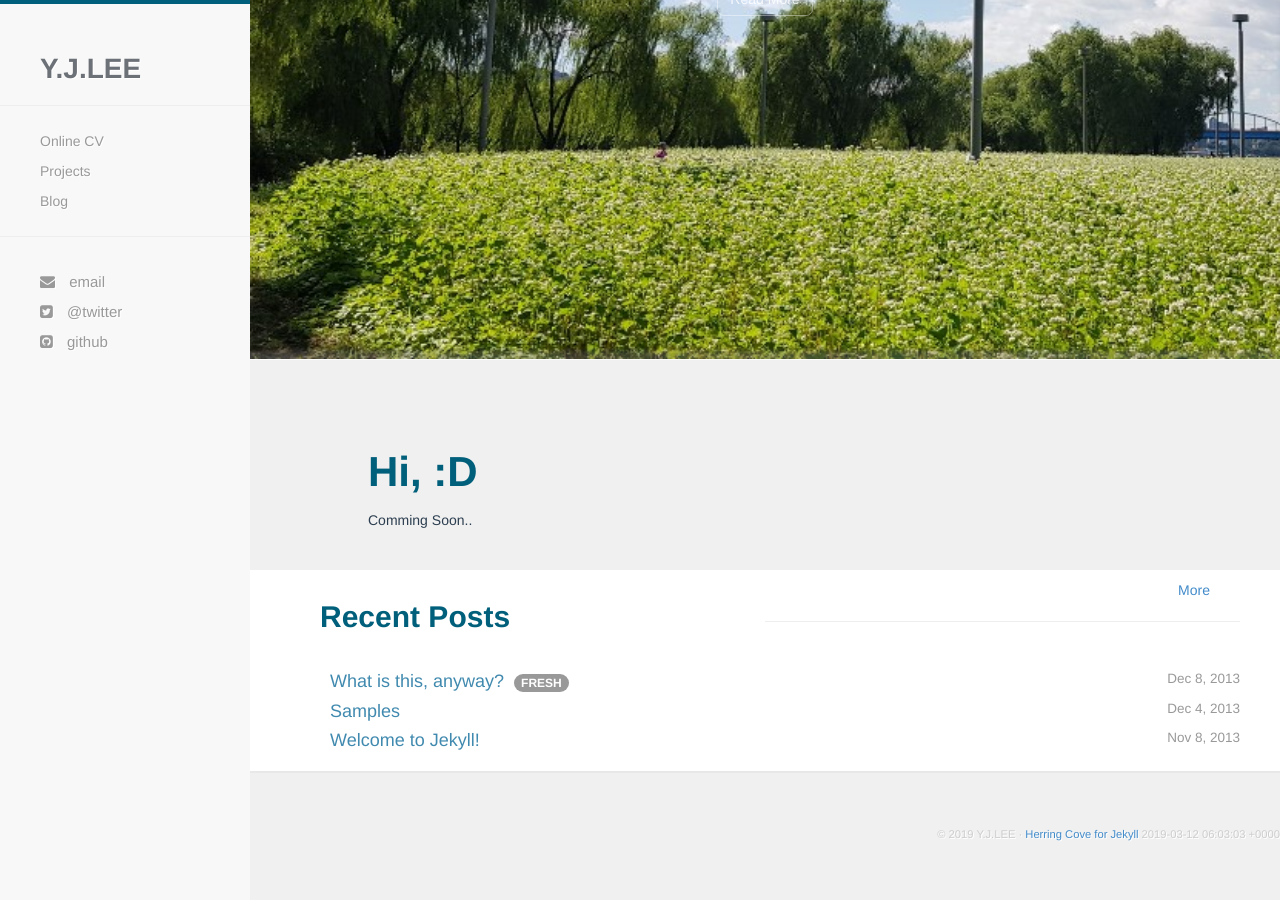
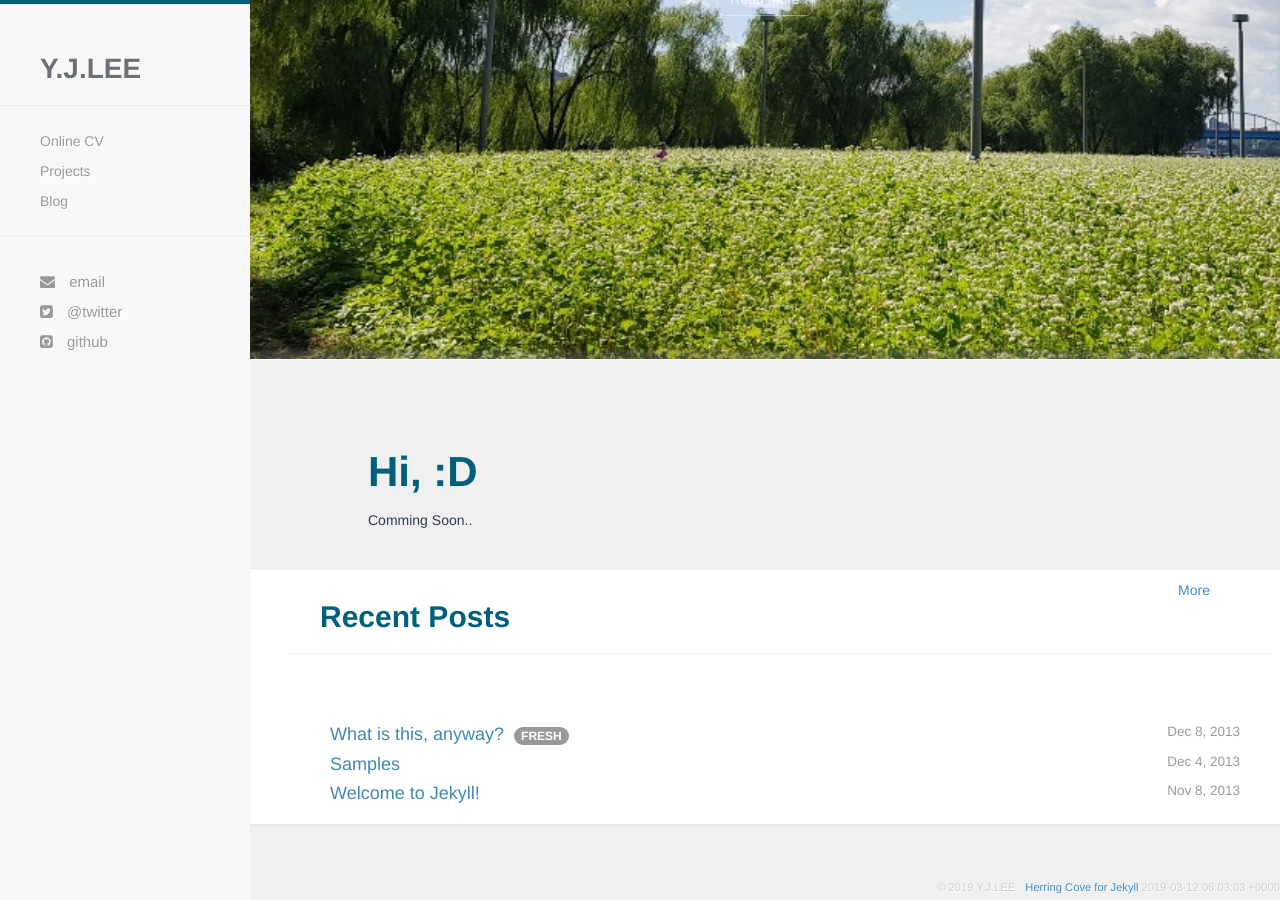
Before and after one commit to yujungL/yujungL.github.io, a Jekyll site: the page built from index.html, in a window 1280 px wide and 900 px high, scrolled down 344 px. Built offline with Jekyll 4.4.1, drawn with Linux system fonts in a browser that asks for light colours; nearby versions of some CDN libraries; Markdown is read by kramdown in place of the engine named in the settings; before the commit the page ends 1191 px from its top, so only the background shows below that.

Commit message:
Update index.html

```diff
--- a/index.html
+++ b/index.html
@@ -8,9 +8,10 @@ title: Y.J.LEE
 <div class="recent-posts">
   <div class="col-md-12">
     <div class="col-md-6"><h2>Recent Posts<h2></div>
-      <div class="col-md-6"><a href="{{ site.baseurl }}/list.html" class="pull-right">More</a></div>
+    <div class="col-md-6"><a href="{{ site.baseurl }}/list.html" class="pull-right">More</a></div>
   </div>
-  <br/> <hr/> <br/>
+  <hr class="col-md-12"/>
+  <br/> <br/>
   <div>
   {% for post in site.posts limit: 3 %}
     {% if forloop.first %}
```
